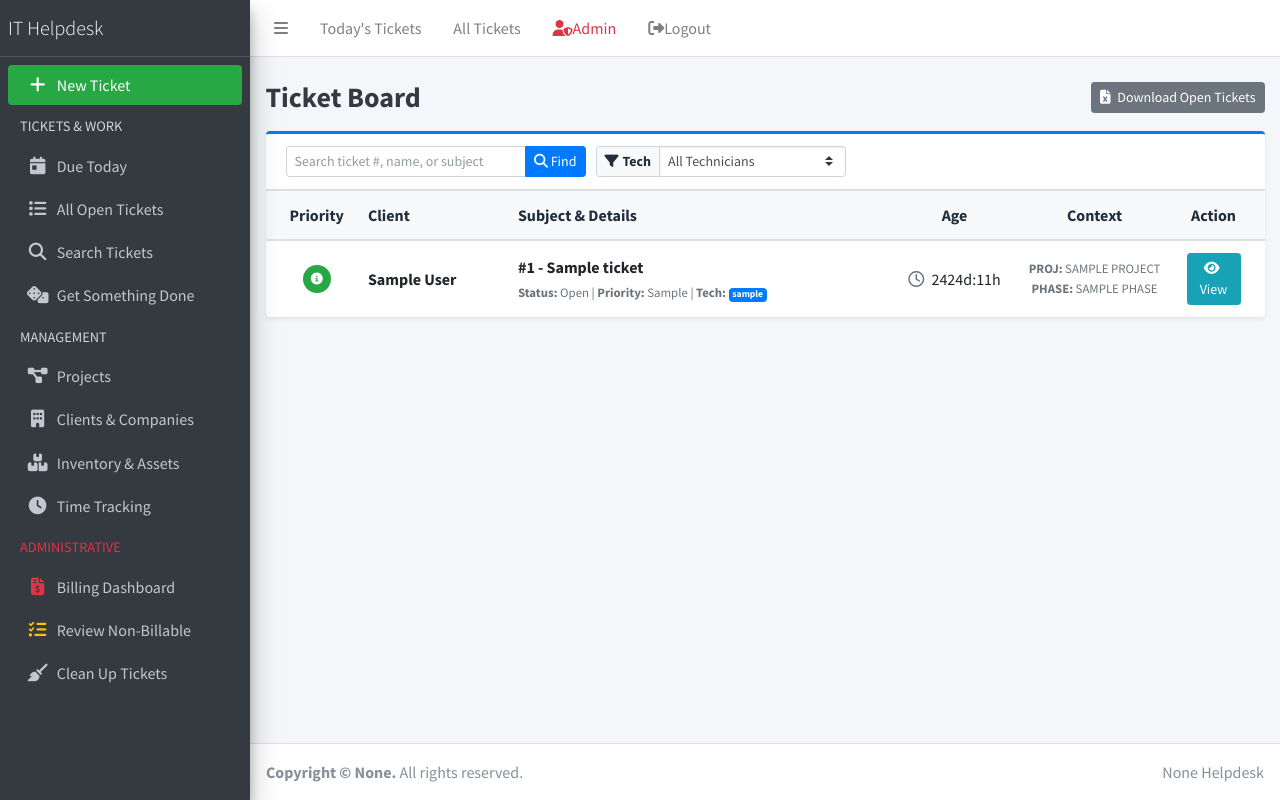
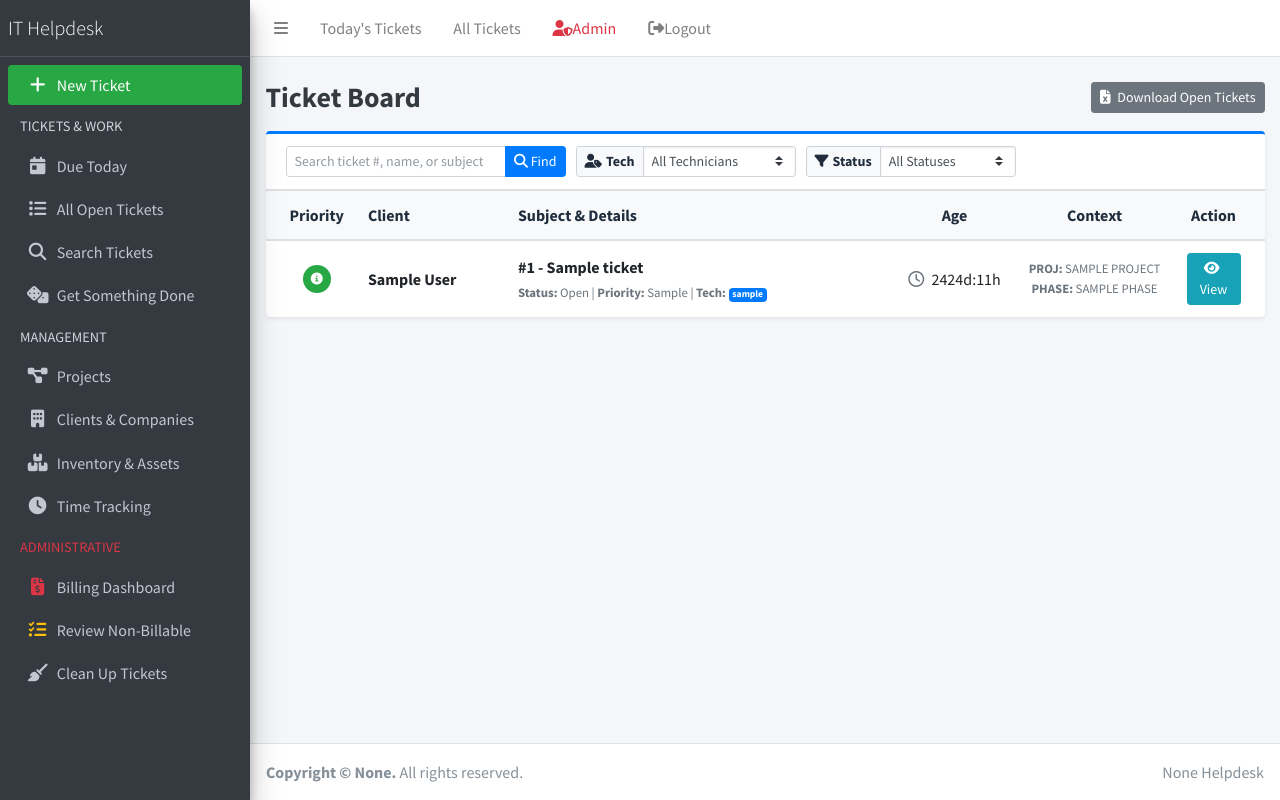
Before and after one commit to abean94/Ticket-and-Project-Management, a Flask app: page /dashboard in a window 1280 px wide. Run offline with Flask 3, Linux system fonts and the light colour scheme; a user stored in the database is signed in; tables that the repository leaves empty hold one stand-in row (values such as "Sample post"); parts of the project's set-up code (start-up, migrations or seed data) failed here and were passed over; some libraries are stand-ins or nearby versions.

Commit message:
added filter for status. updated filters to be more sticky based on user session to not disappear when refreshing the page

```diff
--- a/templates/dashboard.html
+++ b/templates/dashboard.html
@@ -18,7 +18,7 @@
     <div class="card-header bg-white">
         <div class="d-flex flex-wrap align-items-center gap-2" style="gap: 10px;">
             <!-- Search Box -->
-            <div class="input-group input-group-sm" style="max-width: 300px;">
+            <div class="input-group input-group-sm" style="max-width: 280px;">
                 <input type="text" id="ticketSearchInput" placeholder="Search ticket #, name, or subject" class="form-control">
                 <div class="input-group-append">
                     <button class="btn btn-primary" onclick="searchTicket()">
@@ -28,11 +28,11 @@
             </div>
 
             <!-- Technician Filter Dropdown -->
-            <div class="input-group input-group-sm" style="max-width: 250px;">
+            <div class="input-group input-group-sm" style="max-width: 220px;">
                 <div class="input-group-prepend">
-                    <label class="input-group-text bg-light" for="techFilterSelect"><i class="fas fa-filter mr-1"></i> Tech</label>
+                    <label class="input-group-text bg-light" for="techFilterSelect"><i class="fas fa-user-tag mr-1"></i> Tech</label>
                 </div>
-                <select id="techFilterSelect" class="custom-select custom-select-sm" onchange="filterByTech()">
+                <select id="techFilterSelect" class="custom-select custom-select-sm" onchange="applyFilters()">
                     <option value="all" selected>All Technicians</option>
                     <option value="unassigned">Unassigned</option>
                     {% set tech_list = [] %}
@@ -42,6 +42,22 @@
                             <option value="{{ ticket.assigned_tech.username }}">{{ ticket.assigned_tech.username }}</option>
                         {% endif %}
                     {% endfor %}
+                </select>
+            </div>
+
+            <!-- Status Filter Dropdown -->
+            <div class="input-group input-group-sm" style="max-width: 210px;">
+                <div class="input-group-prepend">
+                    <label class="input-group-text bg-light" for="statusFilterSelect"><i class="fas fa-filter mr-1"></i> Status</label>
+                </div>
+                <select id="statusFilterSelect" class="custom-select custom-select-sm" onchange="applyFilters()">
+                    <option value="all">All Statuses</option>
+                    <option value="hide_closed">Hide Closed</option>
+                    <option value="open">Open</option>
+                    <option value="in progress">In Progress</option>
+                    <option value="touched">Touched</option>
+                    <option value="on hold">On Hold</option>
+                    <option value="closed">Closed</option>
                 </select>
             </div>
         </div>
@@ -62,7 +78,9 @@
                 </thead>
                 <tbody>
                     {% for ticket in tickets %}
-                    <tr class="ticket-item" data-tech="{{ ticket.assigned_tech.username if ticket.assigned_tech else 'unassigned' }}">
+                    <tr class="ticket-item"
+                        data-tech="{{ ticket.assigned_tech.username if ticket.assigned_tech else 'unassigned' }}"
+                        data-status="{{ ticket.status | lower }}">
                         <td class="text-center align-middle">
                             <span class="badge {% if ticket.priority == 'Important-Urgent' %}badge-danger{% elif ticket.priority == 'Important-NotUrgent' %}badge-warning{% else %}badge-success{% endif %} p-2" onclick="openEditWindow('{{ url_for('edit_ticket', id=ticket.id) }}')" style="cursor: pointer; border-radius: 50%;">
                                 <i class="fas {% if ticket.status == 'Closed' or ticket.status == 'Completed' %}fa-check{% else %}fa-info-circle{% endif %}"></i>
@@ -121,18 +139,61 @@
         window.open(url, 'editTicketWindow', 'width=800,height=600,resizable=yes,scrollbars=yes,status=yes');
     }
 
-    // Filter board by assigned technician
-    function filterByTech() {
+    // Apply combined filters and save selection to localStorage
+    function applyFilters() {
         const selectedTech = document.getElementById("techFilterSelect").value;
+        const selectedStatus = document.getElementById("statusFilterSelect").value;
+
+        // Persist selections across page reloads
+        localStorage.setItem("dashboard_tech_filter", selectedTech);
+        localStorage.setItem("dashboard_status_filter", selectedStatus);
+
         document.querySelectorAll(".ticket-item").forEach(item => {
             const itemTech = item.getAttribute("data-tech");
-            if (selectedTech === "all" || itemTech === selectedTech) {
+            const itemStatus = item.getAttribute("data-status");
+
+            // Check tech match
+            const techMatch = (selectedTech === "all") || (itemTech === selectedTech);
+
+            // Check status match
+            let statusMatch = false;
+            if (selectedStatus === "all") {
+                statusMatch = true;
+            } else if (selectedStatus === "hide_closed") {
+                statusMatch = (itemStatus !== "closed" && itemStatus !== "completed");
+            } else {
+                statusMatch = (itemStatus === selectedStatus);
+            }
+
+            if (techMatch && statusMatch) {
                 item.style.display = "";
             } else {
                 item.style.display = "none";
             }
         });
     }
+
+    // Restore saved filters on page load
+    document.addEventListener("DOMContentLoaded", function () {
+        const savedTech = localStorage.getItem("dashboard_tech_filter");
+        const savedStatus = localStorage.getItem("dashboard_status_filter");
+
+        if (savedTech) {
+            const techSelect = document.getElementById("techFilterSelect");
+            if ([...techSelect.options].some(opt => opt.value === savedTech)) {
+                techSelect.value = savedTech;
+            }
+        }
+
+        if (savedStatus) {
+            const statusSelect = document.getElementById("statusFilterSelect");
+            if ([...statusSelect.options].some(opt => opt.value === savedStatus)) {
+                statusSelect.value = savedStatus;
+            }
+        }
+
+        applyFilters();
+    });
 
     // Keyboard Shortcuts: Alt+R (Random Task), Alt+N (Random Number)
     document.addEventListener('keydown', function (event) {
```
